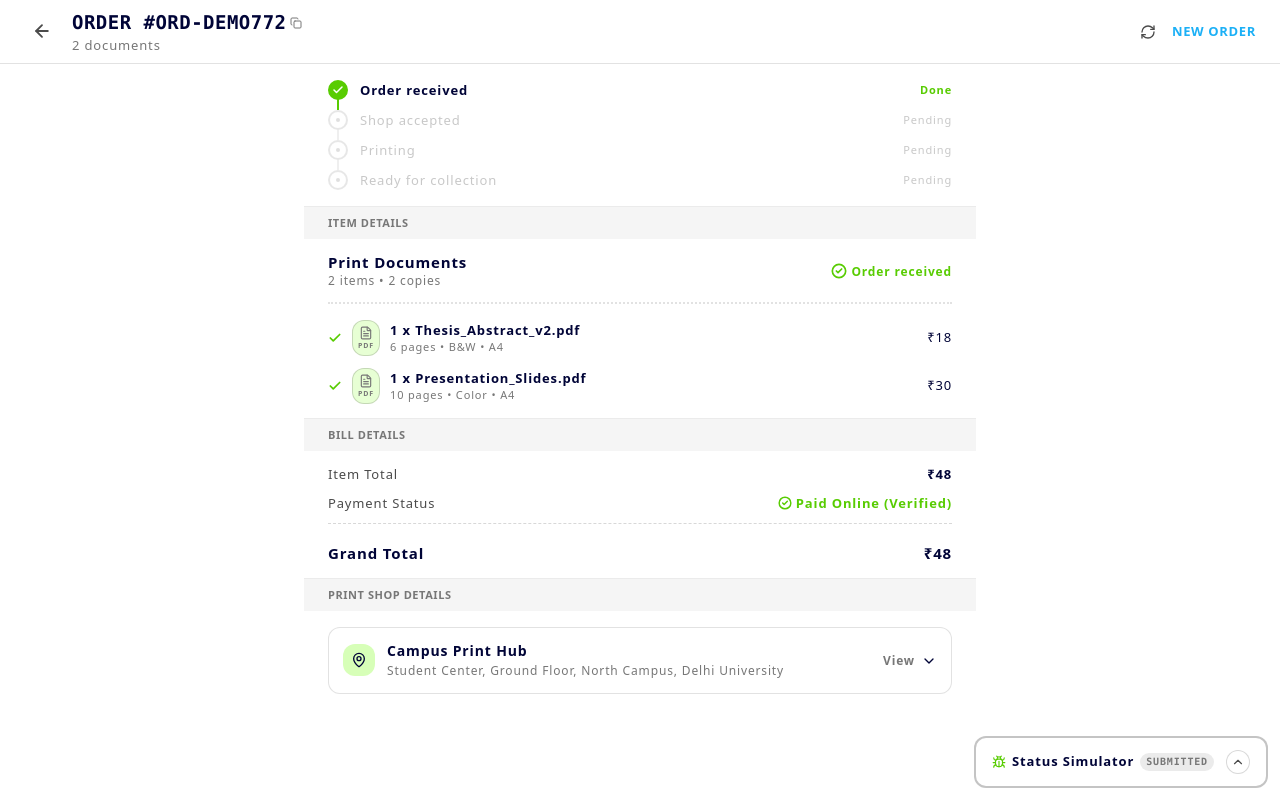
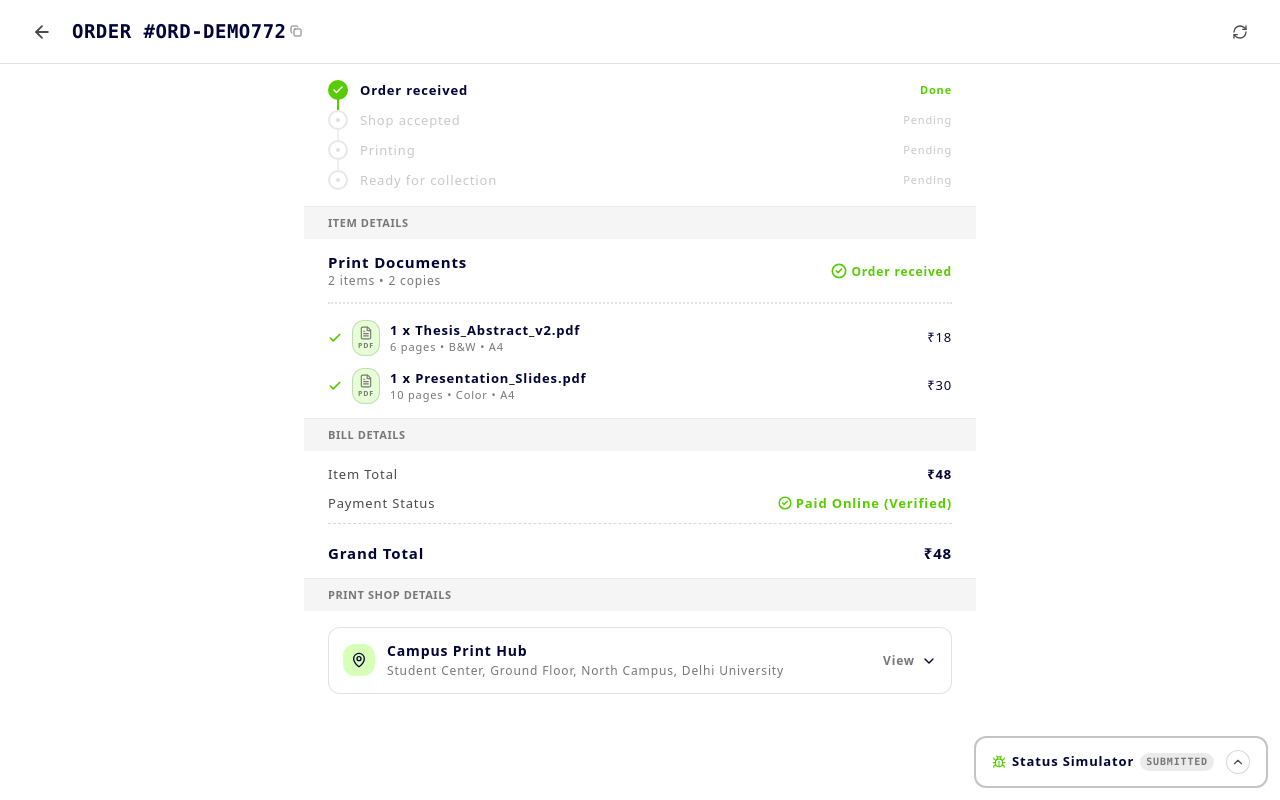
Before and after one commit to smarty-code/meetctrlp, a Next.js app in the folder apps/printUserWebapp/: page /order-status in a window 1280 px wide. Built offline with nearby package versions, Linux system fonts and the light colour scheme.

Commit message:
refactor: remove document count and new order CTA from tracking header

```diff
--- a/apps/printUserWebapp/src/components/tracking/tracking-header.tsx
+++ b/apps/printUserWebapp/src/components/tracking/tracking-header.tsx
@@ -3,11 +3,7 @@
 import React from "react";
 import { ArrowLeft, Check, Copy, RefreshCw } from "lucide-react";
 import { OrderTrackingData } from "../../types/tracking";
-import {
-  ORDER_STATUS_PRESENTATION,
-  TRACKING_COPY,
-} from "../../data/tracking-constants";
-import { formatCurrency } from "../../lib/currency";
+import { TRACKING_COPY } from "../../data/tracking-constants";
 
 interface TrackingHeaderProps {
   order?: OrderTrackingData | null;
@@ -26,18 +22,9 @@ export function TrackingHeader({
   onRefresh,
   onNewOrder,
 }: TrackingHeaderProps) {
-  const presentation = order
-    ? ORDER_STATUS_PRESENTATION[order.status]
-    : null;
-
-  const totalDocuments = order?.documentSummary?.totalDocuments ?? 0;
-  const formattedTotal = order
-    ? formatCurrency(order.totalAmount, { currency: order.currency })
-    : "";
-
   return (
-    <header className="sticky top-0 z-30 flex h-16 w-full items-center justify-between border-b border-graphite/15 bg-paper/95 px-4 backdrop-blur-xs sm:px-6">
-      {/* Left: Back Navigation Arrow + Title / Subtitle Info */}
+    <header className="sticky top-0 z-30 flex h-14 sm:h-16 w-full items-center justify-between border-b border-graphite/15 bg-paper/95 px-4 backdrop-blur-xs sm:px-6">
+      {/* Left: Back Navigation Arrow + Title */}
       <div className="flex items-center gap-3 min-w-0">
         <button
           type="button"
@@ -50,8 +37,7 @@ export function TrackingHeader({
 
         <div className="min-w-0">
           {order ? (
-            <>
-              {/* Order Reference Number with quick 1-tap Copy */}
+            /* Order Reference Number with quick 1-tap Copy */
             <div className="flex items-center gap-1.5">
               <button
                 type="button"
@@ -75,12 +61,6 @@ export function TrackingHeader({
                 )}
               </button>
             </div>
-
-              {/* Subline: Total documents count only */}
-              <p className="text-[12px] sm:text-caption font-medium text-ash leading-tight truncate">
-                {totalDocuments} {totalDocuments === 1 ? "document" : "documents"}
-              </p>
-            </>
           ) : (
             <h1 className="font-heading text-heading-sm font-bold text-midnight">
               {TRACKING_COPY.headerTitle}
@@ -89,7 +69,7 @@ export function TrackingHeader({
         </div>
       </div>
 
-      {/* Right Actions: Refresh & New Order CTA */}
+      {/* Right Actions: Refresh */}
       <div className="flex shrink-0 items-center gap-2 pl-2">
         <button
           type="button"
@@ -103,15 +83,6 @@ export function TrackingHeader({
             className={`size-4 text-charcoal ${isRefreshing ? "animate-spin text-ecto-green" : ""}`}
           />
         </button>
-
-        <button
-          type="button"
-          onClick={onNewOrder}
-          aria-label={TRACKING_COPY.newOrderCTA}
-          className="cursor-pointer text-caption font-bold tracking-wider text-macaw-blue uppercase hover:underline"
-        >
-          {TRACKING_COPY.newOrderCTA}
-        </button>
       </div>
     </header>
   );
```
Lines whose indentation alone changed are shown as unchanged.
